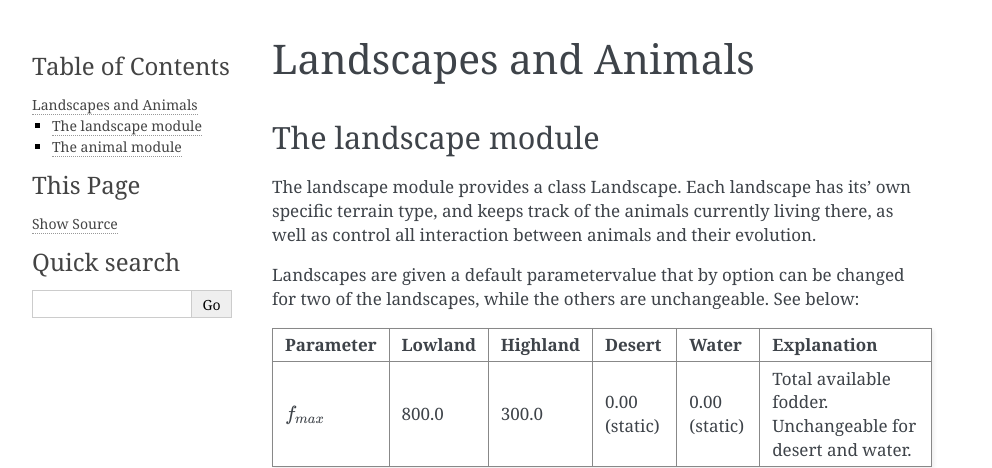
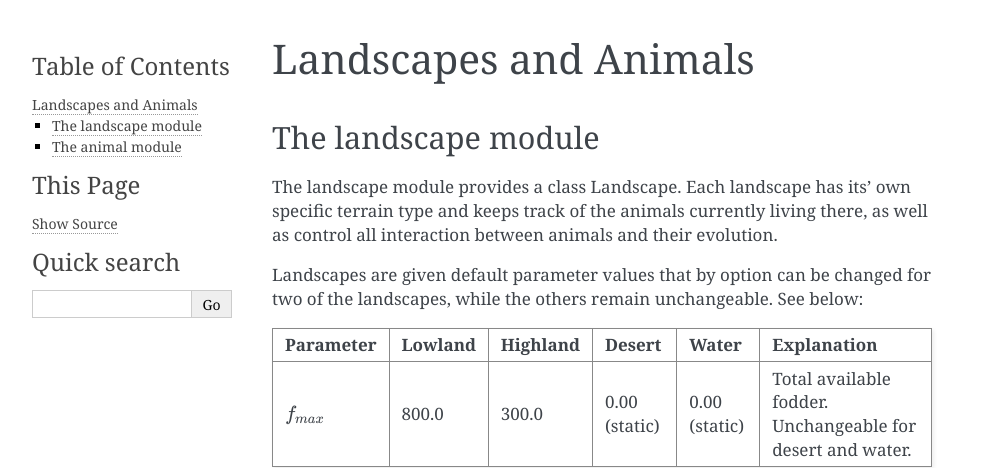
Before and after one commit to HannaMoum/BioSim, a Sphinx documentation site: the page built from docs/landscapes_and_animals.rst, in a window 1280 px wide. Shown: the top 468 px of the page, without its empty margins (148-1140 px from the left). Built offline with Sphinx 7.4.7, drawn with Linux system fonts in a browser that asks for light colours.

Commit message:
Edit landscape module description

```diff
--- a/docs/landscapes_and_animals.rst
+++ b/docs/landscapes_and_animals.rst
@@ -4,12 +4,12 @@ Landscapes and Animals
 The landscape module
 ---------------------
 The landscape module provides a class Landscape.
-Each landscape has its' own specific terrain type, and keeps track of
+Each landscape has its' own specific terrain type and keeps track of
 the animals currently living there, as well as control all interaction between animals
 and their evolution.
 
-Landscapes are given a default parametervalue that by option can be changed for two of the landscapes,
-while the others are unchangeable. See below:
+Landscapes are given default parameter values that by option can be changed for two of the landscapes,
+while the others remain unchangeable. See below:
 
 +-------------------+---------+----------+-------------+-------------+-----------------------------------+
 | Parameter         | Lowland | Highland | Desert      | Water       | Explanation                       |
```
